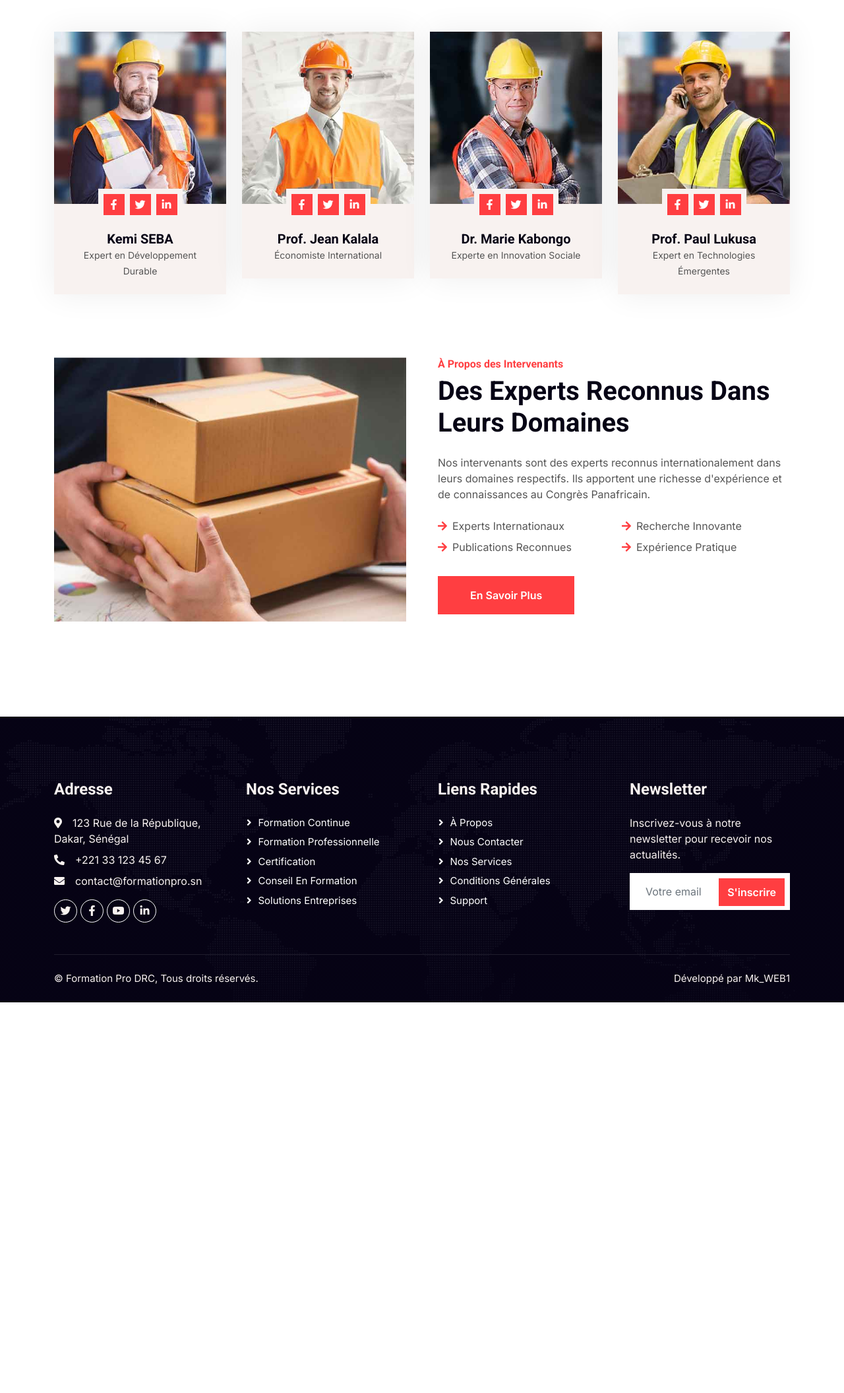
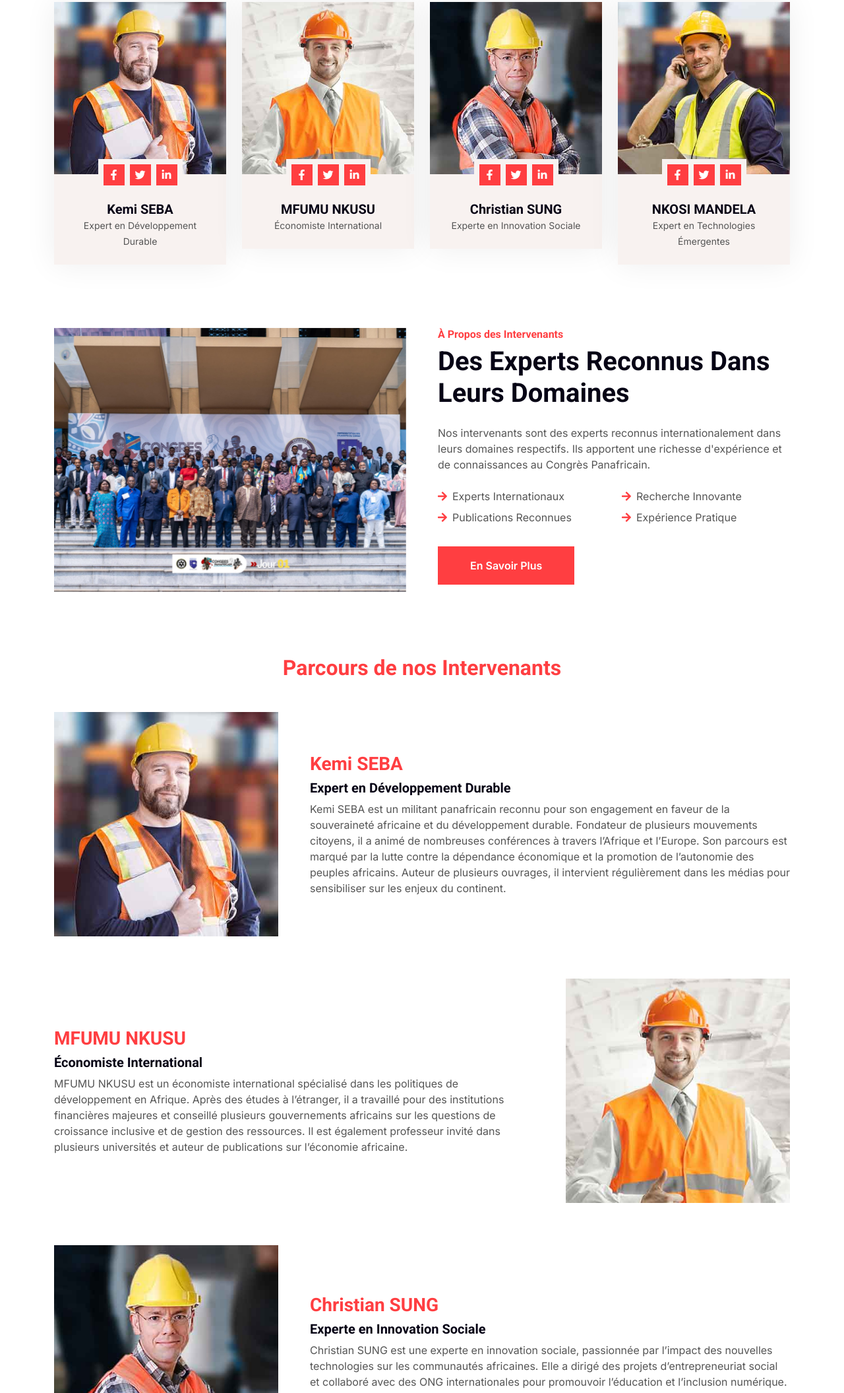
Before and after one commit to recOfficiel/Congres-panafricain.com, a plain HTML site: page Intervenants.html in a window 1280 px wide. Shown: the part 689-2800 px from the top of the page at 66% size. Before the commit the page ends 2208 px from the top, so only its background shows below. Drawn offline with nearby package versions, Linux system fonts and the light colour scheme.

Commit message:
modifier

```diff
--- a/Intervenants.html
+++ b/Intervenants.html
@@ -56,24 +56,6 @@
     <!-- Spinner End -->
 
       <!-- Navbar Start -->
-     <!-- Social Media Bar Start -->
-         <div class="container-fluid bg-dark px-5">
-             <div class="row gx-0">
-                 <div class="d-flex flex-column flex-md-row justify-content-center align-items-center" style="min-height: 45px;">
-                     <div class="d-inline-flex align-items-center me-md-4 mb-2 mb-md-0">
-                         <small class="me-3 text-light"><i class="fa fa-map-marker-alt me-2"></i>123 Street, Kinshasa, RDC</small>
-                         <small class="text-light"><i class="fa fa-envelope me-2"></i>info@congrespanafricain.com</small>
-                     </div>
-                     <div class="d-inline-flex align-items-center">
-                         <a class="btn btn-sm btn-outline-light btn-sm-square rounded-circle me-2" href=""><i class="fab fa-twitter"></i></a>
-                         <a class="btn btn-sm btn-outline-light btn-sm-square rounded-circle me-2" href=""><i class="fab fa-facebook-f"></i></a>
-                         <a class="btn btn-sm btn-outline-light btn-sm-square rounded-circle me-2" href=""><i class="fab fa-linkedin-in"></i></a>
-                         <a class="btn btn-sm btn-outline-light btn-sm-square rounded-circle me-2" href=""><i class="fab fa-instagram"></i></a>
-                         <a class="btn btn-sm btn-outline-light btn-sm-square rounded-circle" href=""><i class="fab fa-youtube"></i></a>
-                     </div>
-                 </div>
-             </div>
-         </div>
 
          <!-- Social Media Bar End -->
     <nav class="navbar navbar-expand-lg bg-white navbar-light shadow border-top border-5 border-primary sticky-top p-0">
@@ -165,7 +147,7 @@
                         </div>
                     </div>
                     <div class="text-center p-4">
-                        <h5 class="mb-0">Prof. Jean Kalala</h5>
+                        <h5 class="mb-0">MFUMU NKUSU</h5>
                         <small>Économiste International</small>
                     </div>
                 </div>
@@ -183,7 +165,7 @@
                         </div>
                     </div>
                     <div class="text-center p-4">
-                        <h5 class="mb-0">Dr. Marie Kabongo</h5>
+                        <h5 class="mb-0">Christian SUNG</h5>
                         <small>Experte en Innovation Sociale</small>
                     </div>
                 </div>
@@ -201,7 +183,7 @@
                         </div>
                     </div>
                     <div class="text-center p-4">
-                        <h5 class="mb-0">Prof. Paul Lukusa</h5>
+                        <h5 class="mb-0">NKOSI MANDELA</h5>
                         <small>Expert en Technologies Émergentes</small>
                     </div>
                 </div>
@@ -217,7 +199,7 @@
         <div class="row g-5">
             <div class="col-lg-6 wow fadeInUp" data-wow-delay="0.1s" style="min-height: 400px;">
                 <div class="position-relative h-100">
-                    <img class="img-fluid position-absolute w-100 h-100" src="img/about.jpg" alt="" style="object-fit: cover;">
+                    <img class="img-fluid position-absolute w-100 h-100" src="img/1.jpg" alt="" style="object-fit: cover;">
                 </div>
             </div>
             <div class="col-lg-6 wow fadeInUp" data-wow-delay="0.3s">
@@ -245,8 +227,75 @@
 </div>
 <!-- About End -->
 
+<div class="container-xxl py-5">
+    <div class="container">
+        <h2 class="section-title bg-white text-center text-primary px-3 mb-5 wow fadeInDown" data-wow-delay="0.1s">Parcours de nos Intervenants</h2>
+
+        <div class="row g-5 align-items-center mb-5">
+            <div class="col-md-4 text-center wow fadeInLeft" data-wow-delay="0.2s">
+                <img src="img/team-1.jpg" class="img-fluid rounded mb-3" alt="Kemi SEBA">
+            </div>
+            <div class="col-md-8 wow fadeInRight" data-wow-delay="0.3s">
+                <h3 class="text-primary">Kemi SEBA</h3>
+                <h5 class="mb-2">Expert en Développement Durable</h5>
+                <p>
+                    Kemi SEBA est un militant panafricain reconnu pour son engagement en faveur de la souveraineté africaine et du développement durable. Fondateur de plusieurs mouvements citoyens, il a animé de nombreuses conférences à travers l’Afrique et l’Europe. Son parcours est marqué par la lutte contre la dépendance économique et la promotion de l’autonomie des peuples africains. Auteur de plusieurs ouvrages, il intervient régulièrement dans les médias pour sensibiliser sur les enjeux du continent.
+                </p>
+            </div>
+        </div>
+
+        <div class="row g-5 align-items-center mb-5 flex-md-row-reverse">
+            <div class="col-md-4 text-center wow fadeInRight" data-wow-delay="0.2s">
+                <img src="img/team-2.jpg" class="img-fluid rounded mb-3" alt="MFUMU NKUSU">
+            </div>
+            <div class="col-md-8 wow fadeInLeft" data-wow-delay="0.3s">
+                <h3 class="text-primary">MFUMU NKUSU</h3>
+                <h5 class="mb-2">Économiste International</h5>
+                <p>
+                    MFUMU NKUSU est un économiste international spécialisé dans les politiques de développement en Afrique. Après des études à l’étranger, il a travaillé pour des institutions financières majeures et conseillé plusieurs gouvernements africains sur les questions de croissance inclusive et de gestion des ressources. Il est également professeur invité dans plusieurs universités et auteur de publications sur l’économie africaine.
+                </p>
+            </div>
+        </div>
+
+        <div class="row g-5 align-items-center mb-5">
+            <div class="col-md-4 text-center wow fadeInLeft" data-wow-delay="0.2s">
+                <img src="img/team-3.jpg" class="img-fluid rounded mb-3" alt="Christian SUNG">
+            </div>
+            <div class="col-md-8 wow fadeInRight" data-wow-delay="0.3s">
+                <h3 class="text-primary">Christian SUNG</h3>
+                <h5 class="mb-2">Experte en Innovation Sociale</h5>
+                <p>
+                    Christian SUNG est une experte en innovation sociale, passionnée par l’impact des nouvelles technologies sur les communautés africaines. Elle a dirigé des projets d’entrepreneuriat social et collaboré avec des ONG internationales pour promouvoir l’éducation et l’inclusion numérique. Son expertise est recherchée lors de forums et ateliers sur l’innovation et le développement social.
+                </p>
+            </div>
+        </div>
+
+        <div class="row g-5 align-items-center mb-5 flex-md-row-reverse">
+            <div class="col-md-4 text-center wow fadeInRight" data-wow-delay="0.2s">
+                <img src="img/team-4.jpg" class="img-fluid rounded mb-3" alt="NKOSI MANDELA">
+            </div>
+            <div class="col-md-8 wow fadeInLeft" data-wow-delay="0.3s">
+                <h3 class="text-primary">NKOSI MANDELA</h3>
+                <h5 class="mb-2">Expert en Technologies Émergentes</h5>
+                <p>
+                    NKOSI MANDELA, petit-fils de Nelson Mandela, est un leader engagé dans la promotion des technologies émergentes en Afrique. Il œuvre pour l’accès des jeunes aux métiers du futur et la transformation digitale du continent. Conférencier et ambassadeur de plusieurs initiatives technologiques, il milite pour une Afrique connectée et innovante, fidèle à l’héritage de son grand-père.
+                </p>
+            </div>
+        </div>
+    </div>
+</div>
+
+<section>
+    <div class="text-center mb-4 wow fadeIn" data-wow-delay="0.1s" style="max-width:800px;margin:auto;">
+    Nos intervenants sont des personnalités engagées et reconnues dans leurs domaines, réunies pour partager leur expérience et leur passion au service du développement africain. Leur diversité de parcours et de compétences offre une richesse unique à notre événement.
+    <br><br>
+    <span class="wow fadeInUp" data-wow-delay="0.2s">
+        Leur vision commune : inspirer, transmettre et fédérer autour d’une Afrique innovante, solidaire et tournée vers l’avenir. À travers leurs interventions, ils souhaitent éveiller les consciences, encourager l’action et accompagner chaque participant dans sa propre démarche de progrès.
+    </span>
+</section>
+
     <!-- Footer Start -->
-    <div class="container-fluid bg-dark text-light footer pt-5 wow fadeIn" data-wow-delay="0.1s" style="margin-top: 6rem;">
+    <footer class="container-fluid bg-dark text-light footer pt-5 wow fadeIn" data-wow-delay="0.1s" style="margin-top: 6rem;">
         <div class="container py-5">
             <div class="row g-5">
                 <div class="col-lg-3 col-md-6">
@@ -299,7 +348,7 @@
                 </div>
             </div>
         </div>
-    </div>
+    </footer>
     <!-- Footer End -->
 
 
```
